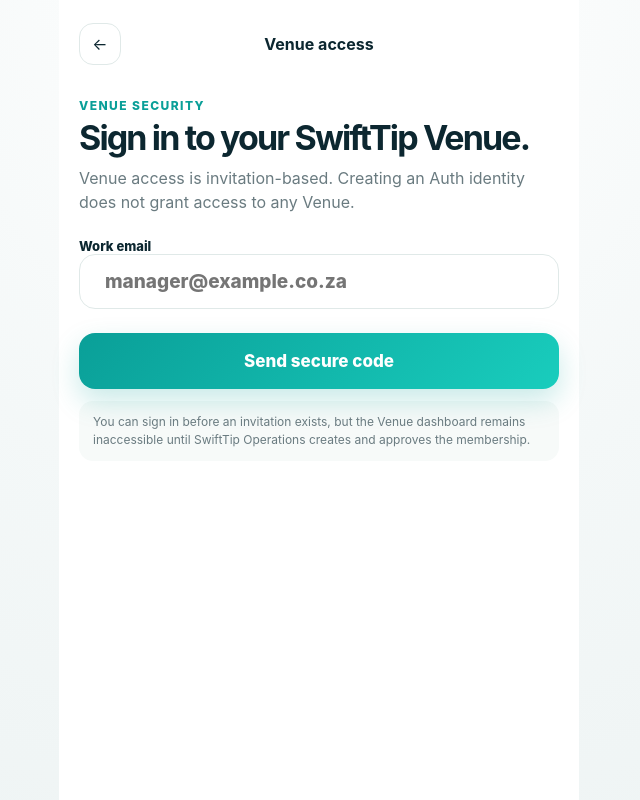
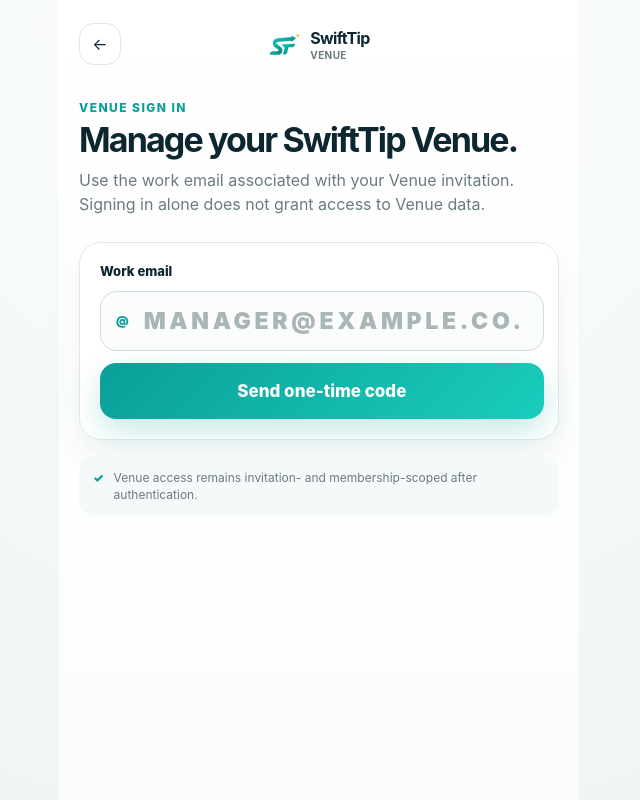
Before and after one commit to langaludidi/swifttip, a Next.js app: page /venue/login in a window 1280 px wide. Shown: the whole page, without its empty margins (321-961 px from the left). Built offline with nearby package versions, Linux system fonts and the light colour scheme.

Commit message:
ui: polish venue sign-in

```diff
--- a/src/app/venue/login/page.tsx
+++ b/src/app/venue/login/page.tsx
@@ -1,11 +1,12 @@
 import Link from "next/link";
+import { AppMark } from "@/components/AppMark";
 import { requestVenueOtp } from "./actions";
 
 export default async function VenueLoginPage({ searchParams }: { searchParams: Promise<{ error?: string }> }) {
   const { error } = await searchParams;
-  return <main className="flow-shell"><div className="flow-page"><header className="simple-header"><Link className="back-link" href="/">←</Link><strong>Venue access</strong><span style={{width:42}}/></header>
-    <section className="tip-flow"><span className="eyebrow">Venue security</span><h1>Sign in to your SwiftTip Venue.</h1><p className="lead">Venue access is invitation-based. Creating an Auth identity does not grant access to any Venue.</p>
-    {error && <p className="prototype-warning" role="alert">{error}</p>}
-    <form action={requestVenueOtp} className="stack-actions" style={{marginTop:24}}><label className="field-label" htmlFor="email">Work email</label><div className="custom-field"><input id="email" name="email" inputMode="email" type="email" placeholder="manager@example.co.za" autoComplete="email" required/></div><button className="button button-primary button-large" type="submit">Send secure code</button></form>
-    <p className="fee-note">You can sign in before an invitation exists, but the Venue dashboard remains inaccessible until SwiftTip Operations creates and approves the membership.</p></section></div></main>;
+  return <main className="flow-shell customer-flow-page"><div className="flow-page"><header className="simple-header"><Link className="back-link" href="/">←</Link><div className="brand-lockup"><AppMark size={34}/><div><strong>SwiftTip</strong><span className="brand-subline">Venue</span></div></div><span style={{width:42}}/></header>
+    <section className="tip-flow code-entry-flow"><span className="eyebrow">Venue sign in</span><h1>Manage your SwiftTip Venue.</h1><p className="lead">Use the work email associated with your Venue invitation. Signing in alone does not grant access to Venue data.</p>
+    {error && <div className="state-banner error" role="alert"><span className="state-icon">!</span><div className="state-copy"><strong>We could not send the code</strong><p>{error}</p></div></div>}
+    <form action={requestVenueOtp} className="code-entry-card"><label className="field-label" htmlFor="email">Work email</label><div className="code-input-shell"><span>@</span><input id="email" name="email" inputMode="email" type="email" placeholder="manager@example.co.za" autoComplete="email" required/></div><button className="button button-primary button-large" type="submit">Send one-time code</button></form>
+    <div className="privacy-inline"><span>✓</span><p>Venue access remains invitation- and membership-scoped after authentication.</p></div></section></div></main>;
 }
```
